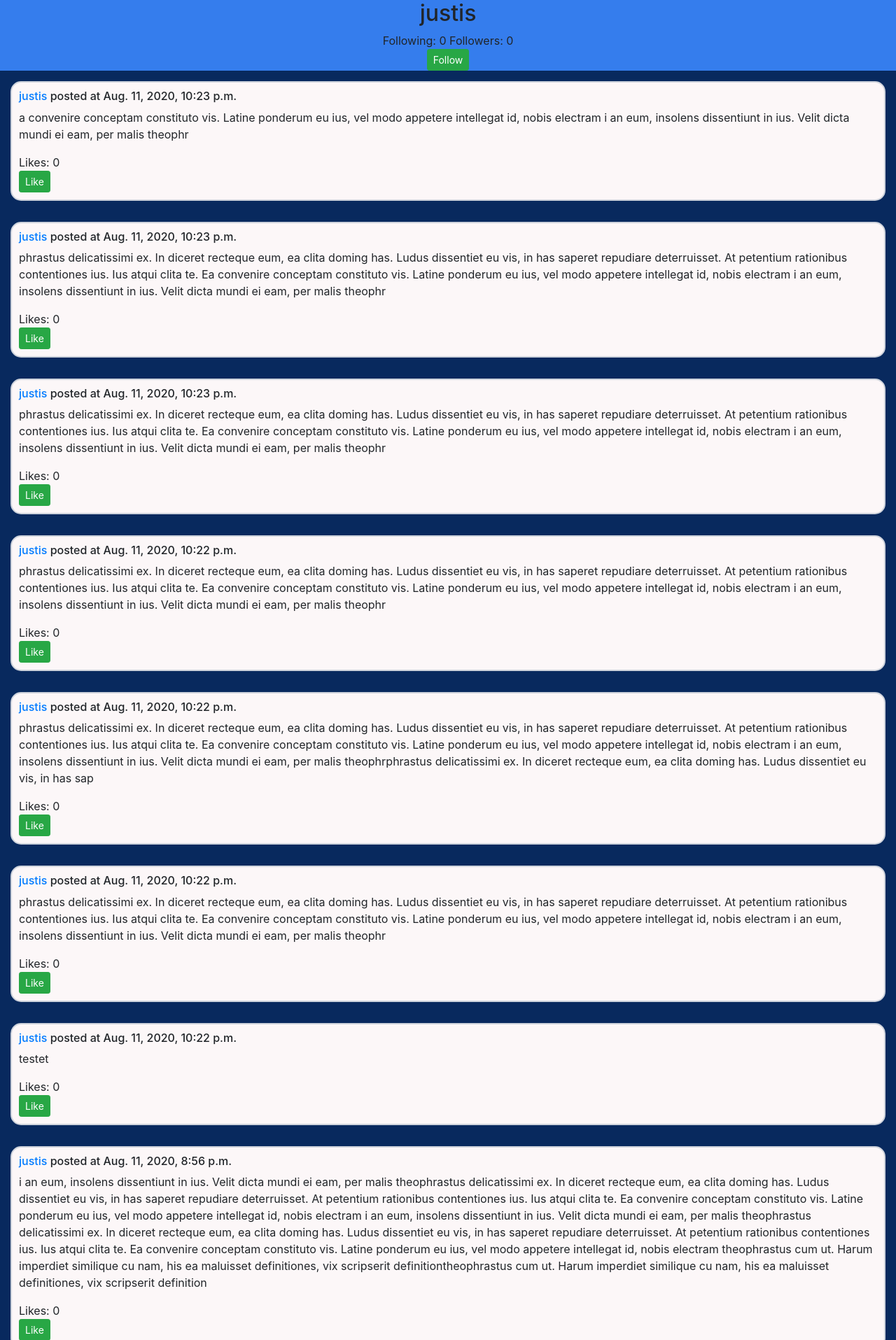
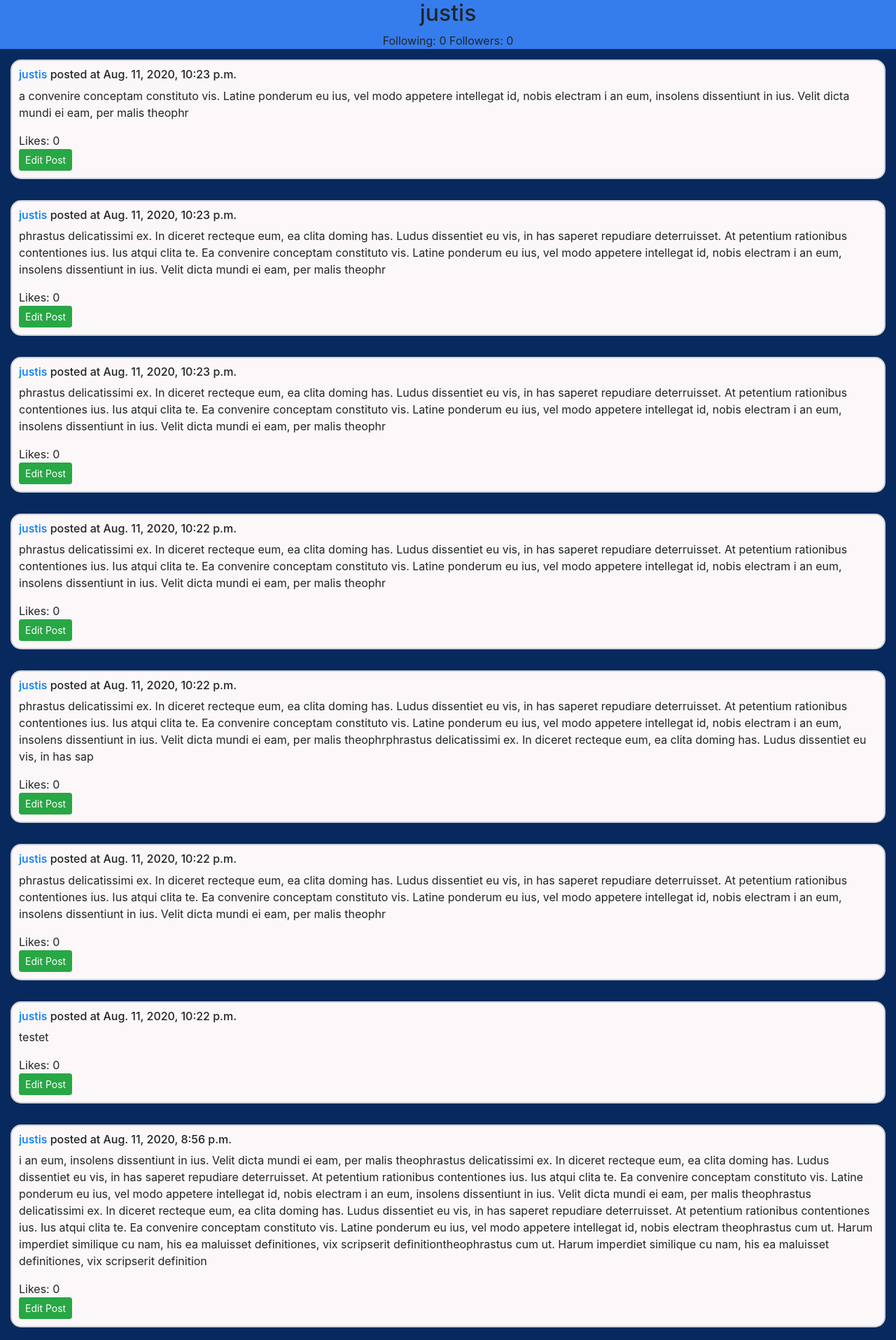
Before and after one commit to JustisCorbett/network, a Django app: a page that uses project4/network/templates/network/profile.html in a window 1280 px wide. Shown: the part 56-1971 px from the top of the page at 70% size. Run offline with Django 3.2, Linux system fonts and the light colour scheme; a user stored in the database is signed in; data comes from the database, SQL or seed files in the repository; tables that the repository leaves empty hold one stand-in row (values such as "Sample post"); some libraries are stand-ins or nearby versions.

Commit message:
Added checks to stop user from liking own posts or following themselves. Added button to edit own posts

```diff
--- a/project4/network/templates/network/profile.html
+++ b/project4/network/templates/network/profile.html
@@ -10,10 +10,12 @@
                 <span>Following: {{ profile_user.num_targets }}</span>
                 <span>Followers: {{ profile_user.num_followers }}</span>
             </div>
+            {% if user.username != profile_user.username %}
                 {% if user in followers %}
-                <button type="button" onclick="follow(this)" data-following="true" class="btn btn-secondary btn-sm">Unfollow</button>
+                    <button type="button" onclick="followUser(this)" data-user="{{ profile_user.username }}" data-following="true" class="btn btn-secondary btn-sm">Unfollow</button>
                 {% else %}
-                <button type="button" onclick="follow(this)" data-following="false" class="btn btn-success btn-sm">Follow</button>
+                    <button type="button" onclick="followUser(this)" data-user="{{ profile_user.username }}" data-following="false" class="btn btn-success btn-sm">Follow</button>
+                {% endif %}
             {% endif %}
         </div>
         <div class="posts-container">
@@ -24,13 +26,19 @@
                     <p>{{ post.text }}</p>
                     <span>Likes: {{ post.num_likes }}</span>
                 </div>
+                {% if user.username != profile_user.username %}
                     <div class="post-like">
                         {% if user in post.likes %}
-                        <button type="button" onclick="like(this)" data-like="true" class="btn btn-secondary btn-sm">Unlike</button>
+                            <button type="button" onclick="likePost(this)" data-like="true" data-post="{{ post.id }}" class="btn btn-secondary btn-sm">Unlike</button>
                         {% else %}
-                        <button type="button" onclick="like(this)" data-like="false" class="btn btn-success btn-sm">Like</button>
+                            <button type="button" onclick="likePost(this)" data-like="false" data-post="{{ post.id }}" class="btn btn-success btn-sm">Like</button>
                         {% endif %}
                     </div>
+                {% else %}
+                    <div>
+                        <button type="button" onclick="editPost(this)" data-post="{{ post.id }}" class="btn btn-success btn-sm">Edit Post</button>
+                    </div>
+                {% endif %}
             </div>
         {% endfor %}
             <nav class="paginator" aria-label="...">
```
Also changed, not shown: project4/network/templates/network/index.html (+13 -7 lines). Lines whose indentation alone changed are shown as unchanged.
